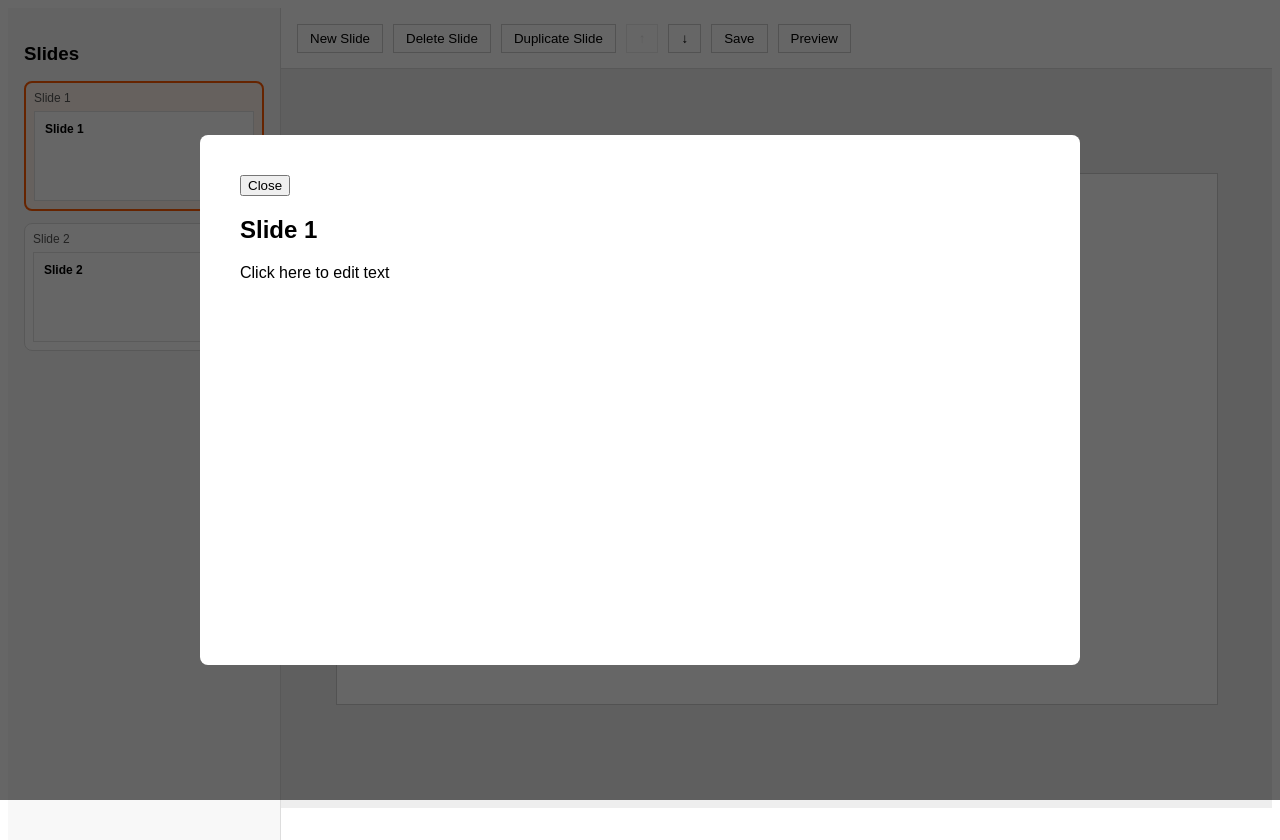
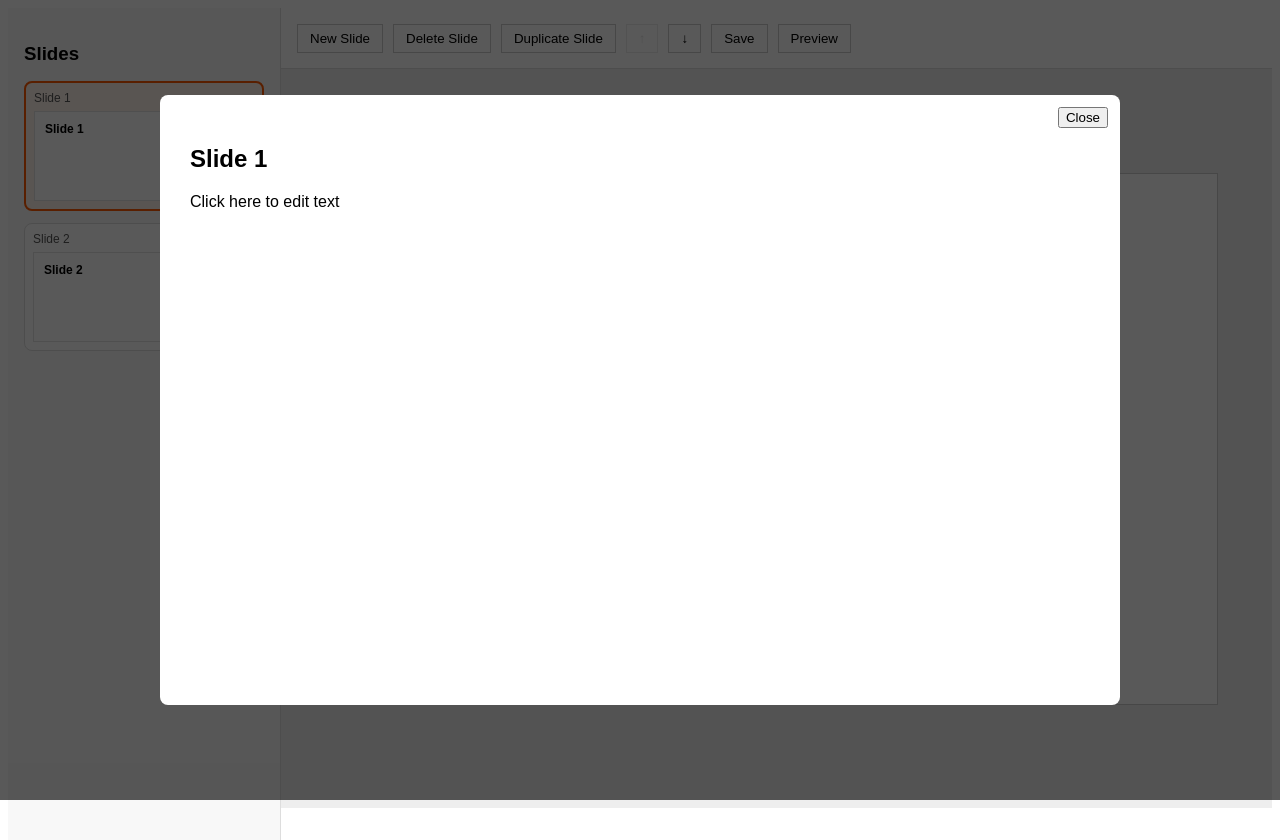
Before and after one commit to NargizaAlieva/revealjs-presentation-editor, a React app in the folder frontend/: page / in a window 1280 px wide. Both pictures are taken after a click on the button "Preview". Built offline with nearby package versions, Linux system fonts and the light colour scheme; the HTML template or start-up script is replaced by a standard one.

Commit message:
Add reveal.js preview modal component

```diff
--- a/frontend/package.json
+++ b/frontend/package.json
@@ -11,7 +11,8 @@
   },
   "dependencies": {
     "react": "^19.2.5",
-    "react-dom": "^19.2.5"
+    "react-dom": "^19.2.5",
+    "reveal.js": "^6.0.1"
   },
   "devDependencies": {
     "@eslint/js": "^10.0.1",
--- /dev/null
+++ b/frontend/src/components/PreviewModal.css
@@ -0,0 +1,24 @@
+.preview-overlay {
+  position: fixed;
+  inset: 0;
+  background: rgba(0, 0, 0, 0.65);
+  display: flex;
+  justify-content: center;
+  align-items: center;
+  z-index: 1000;
+}
+
+.preview-window {
+  width: 900px;
+  height: 550px;
+  background: white;
+  padding: 30px;
+  border-radius: 8px;
+  position: relative;
+}
+
+.preview-close {
+  position: absolute;
+  top: 12px;
+  right: 12px;
+}
--- /dev/null
+++ b/frontend/src/components/PreviewModal.jsx
@@ -0,0 +1,25 @@
+import "./PreviewModal.css";
+
+export default function PreviewModal({ slide, onClose }) {
+  const title = slide.placeholders.find((p) => p.id === "title")?.content;
+  const body = slide.placeholders.find((p) => p.id === "body")?.content;
+
+  return (
+    <div className="preview-overlay">
+      <div className="preview-window">
+        <button className="preview-close" onClick={onClose}>
+          Close
+        </button>
+
+        <div className="reveal">
+          <div className="slides">
+            <section>
+              <h2>{title}</h2>
+              <p>{body}</p>
+            </section>
+          </div>
+        </div>
+      </div>
+    </div>
+  );
+}
--- a/frontend/src/pages/EditorPage.jsx
+++ b/frontend/src/pages/EditorPage.jsx
@@ -4,6 +4,7 @@ import Toolbar from "../components/Toolbar";
 import EditorCanvas from "../components/EditorCanvas";
 import { useSlides } from "../hooks/useSlides";
 import "./EditorPage.css";
+import PreviewModal from "../components/PreviewModal";
 
 export default function EditorPage() {
   const [isPreviewOpen, setIsPreviewOpen] = useState(false);
@@ -25,14 +26,6 @@ export default function EditorPage() {
 
   const selectedSlideIndex = slides.findIndex(
     (slide) => slide.id === selectedSlideId,
-  );
-
-  const titlePlaceholder = selectedSlide?.placeholders.find(
-    (placeholder) => placeholder.id === "title",
-  );
-
-  const bodyPlaceholder = selectedSlide?.placeholders.find(
-    (placeholder) => placeholder.id === "body",
   );
 
   return (
@@ -65,14 +58,10 @@ export default function EditorPage() {
       </div>
 
       {isPreviewOpen && selectedSlide && (
-        <div className="preview-overlay">
-          <div className="preview-window">
-            <button onClick={() => setIsPreviewOpen(false)}>Close</button>
-
-            <h2>{titlePlaceholder?.content}</h2>
-            <p>{bodyPlaceholder?.content}</p>
-          </div>
-        </div>
+        <PreviewModal
+          slide={selectedSlide}
+          onClose={() => setIsPreviewOpen(false)}
+        />
       )}
     </div>
   );
```
Also changed, not shown: 1 other file (tests, documents, lock files or other folders).
